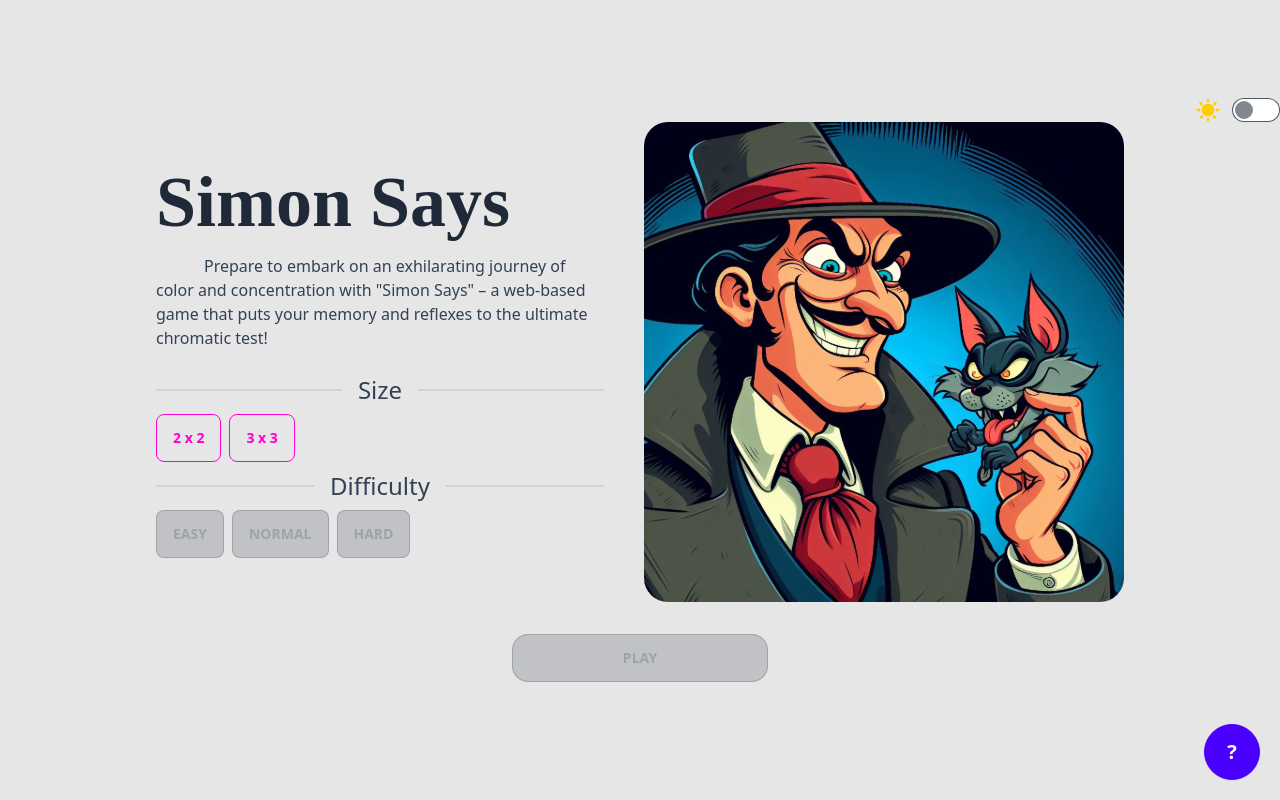
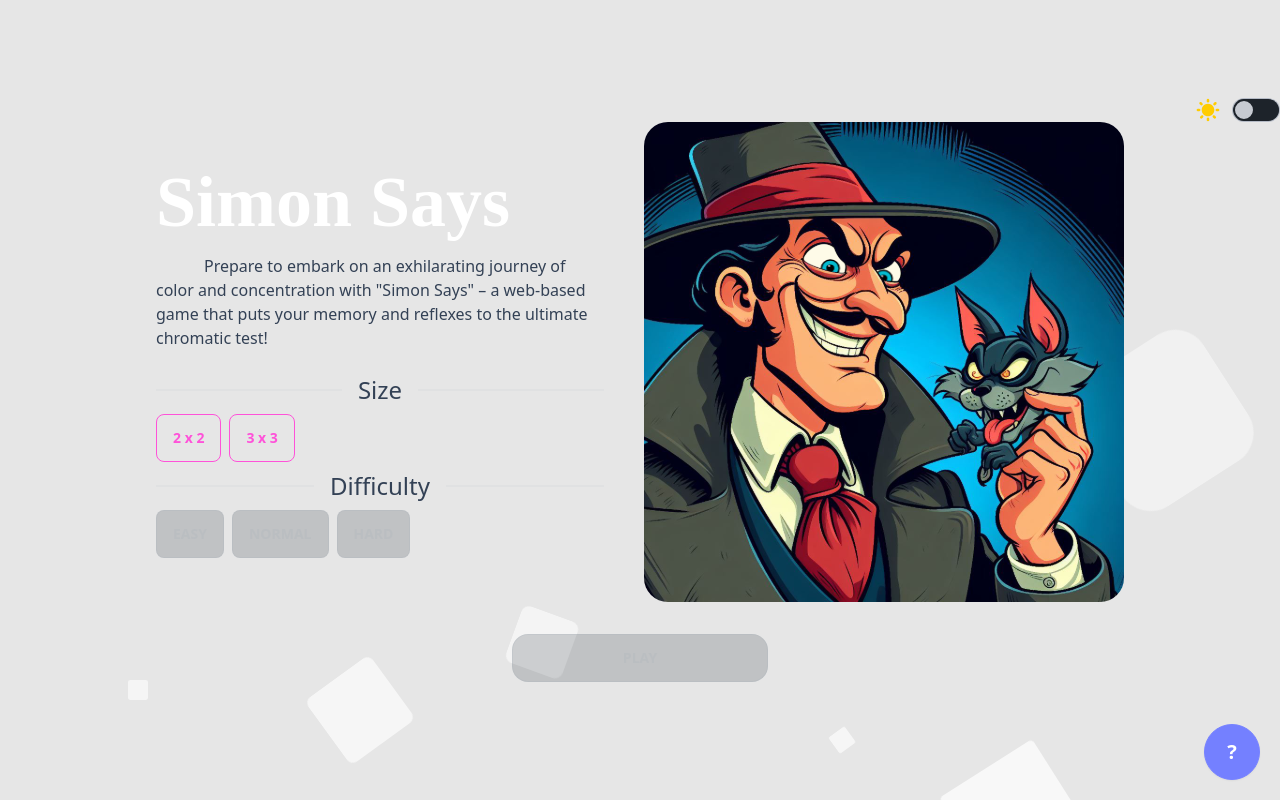
Before and after one commit to Nxts0/SimonSay, a Vue app: page / in a window 1280 px wide. Built offline with nearby package versions, Linux system fonts and the light colour scheme; a web font is replaced by a local one.

Commit message:
Update tailwind.config.js

```diff
--- a/tailwind.config.js
+++ b/tailwind.config.js
@@ -7,4 +7,9 @@ export default {
   ],  theme: {
     extend: {},
   },
-  plugins: [require("daisyui")],}
+  plugins: [require("daisyui")],
+  daisyui: {
+    themes: ["dark"], // false: only light + dark | true: all themes | array: specific themes like this ["light", "dark", "cupcake"]
+    base: false, // applies background color and foreground color for root element by default
+  },
+}
```
